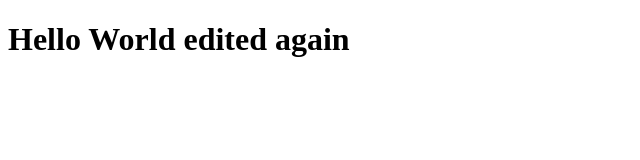
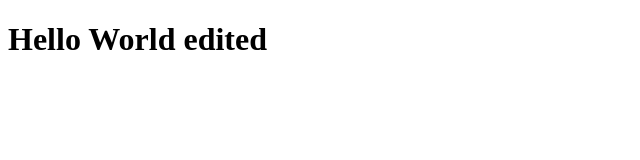
Before and after one commit to optolexia/AssessmentDataViewer, a plain HTML site: page index.html in a window 1280 px wide. Shown: the whole page, without its empty margins (0-640 px from the left). Drawn offline with Linux system fonts and the light colour scheme.

Commit message:
Updated index.html

```diff
--- a/index.html
+++ b/index.html
@@ -5,6 +5,6 @@
   <title>My Page</title>
 </head>
 <body>
-  <h1>Hello World edited again</h1>
+  <h1>Hello World edited</h1>
 </body>
 </html>
```
